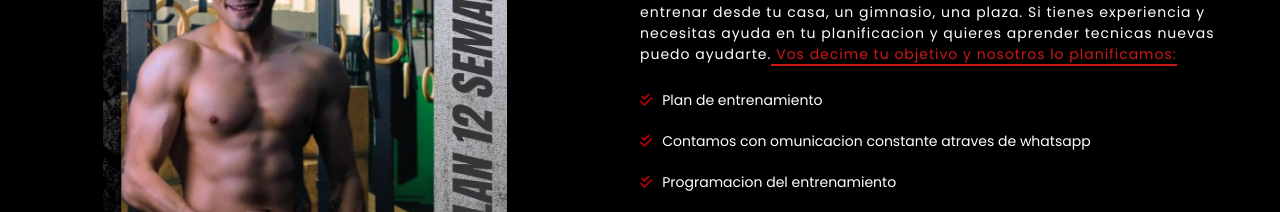
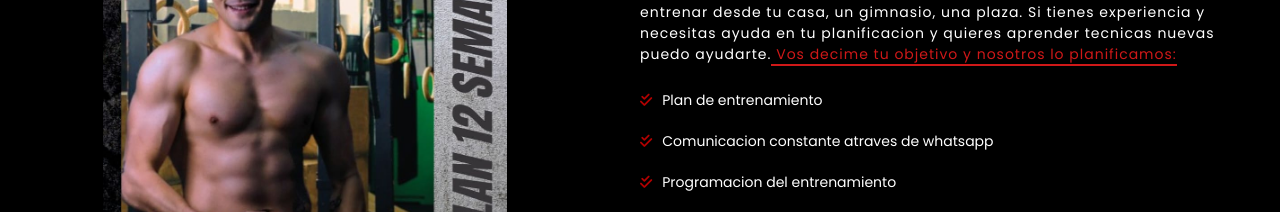
Before and after one commit to JuanMosquela/Chinito.github.io, a website: page index.html in a window 1280 px wide. Shown: the part 1760-1972 px from the top of the page. Drawn offline with nearby package versions, Linux system fonts and the light colour scheme.

Commit message:
estilos finales

```diff
--- a/index.html
+++ b/index.html
@@ -147,7 +147,7 @@
 
                     <ul>
                         <li><i class="fa-solid fa-check-double"></i>Plan de entrenamiento</li>
-                        <li><i class="fa-solid fa-check-double"></i>Contamos con omunicacion constante atraves de whatsapp</li>
+                        <li><i class="fa-solid fa-check-double"></i>Comunicacion constante atraves de whatsapp</li>
                         <li><i class="fa-solid fa-check-double"></i>Programacion del entrenamiento</li>
                         <li><i class="fa-solid fa-check-double"></i>Asesioria nutricional</li>
                         <li><i class="fa-solid fa-check-double"></i>Checkeo de tecnica de ejercicios</li>
```
